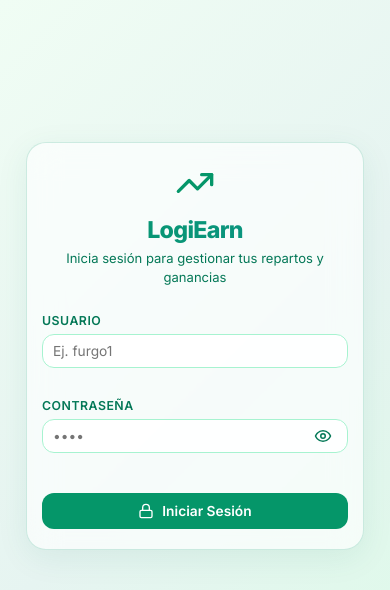
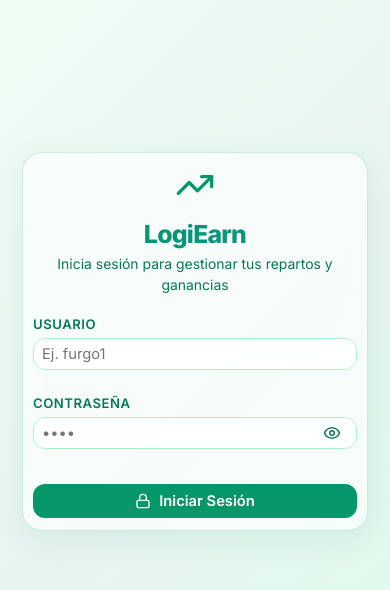
Before and after one commit to Topsecret79/Transmaldo, a React (Vite) app: page / in a window 390 px wide. Shown: the top 590 px of the page. Built offline with nearby package versions, Linux system fonts and the light colour scheme.

Commit message:
EnlargeMobileTextAndMakeContainersAndPaddingsMoreCompact

```diff
--- a/src/index.css
+++ b/src/index.css
@@ -833,20 +833,20 @@ tr:hover td {
 /* ================= DISPOSITIVOS MÓVILES (Optimización de Tamaños) ================= */
 @media (max-width: 768px) {
   html {
-    font-size: 14.5px !important; /* Scales up REM-based elements on mobile */
+    font-size: 15.5px !important; /* Scales up REM-based elements on mobile */
   }
 
   #root {
+    padding: 4px 2px;
+  }
+
+  .glass-panel {
     padding: 8px 6px;
   }
 
-  .glass-panel {
-    padding: 12px 10px;
-  }
-
   .login-form-panel {
-    padding: 20px 15px !important;
-    gap: 15px !important;
+    padding: 12px 10px !important;
+    gap: 10px !important;
   }
 
   .login-title {
@@ -855,17 +855,17 @@ tr:hover td {
 
   h1 {
     font-size: 1.55rem !important;
-    margin-bottom: 10px;
+    margin-bottom: 6px;
   }
 
   h2 {
     font-size: 1.3rem !important;
-    margin-bottom: 8px;
+    margin-bottom: 6px;
   }
 
   h3 {
     font-size: 1.15rem !important;
-    margin-bottom: 6px;
+    margin-bottom: 4px;
   }
 
   p {
@@ -873,22 +873,22 @@ tr:hover td {
   }
 
   .form-input {
-    padding: 8px 10px;
+    padding: 6px 8px;
     font-size: 0.95rem;
   }
 
   .btn {
-    padding: 10px 14px;
+    padding: 8px 12px;
     font-size: 0.95rem;
   }
 
   .btn-small {
-    padding: 4px 8px;
+    padding: 3px 6px;
     font-size: 0.82rem;
   }
 
   .task-item-row {
-    padding: 4px 0;
+    padding: 2px 0;
   }
 
   .task-item-label {
@@ -896,14 +896,14 @@ tr:hover td {
   }
 
   .qty-counter {
-    padding: 2px 4px;
-    gap: 4px;
+    padding: 1px 2px;
+    gap: 3px;
   }
 
   .qty-btn {
-    width: 20px;
-    height: 20px;
-    font-size: 0.9rem;
+    width: 18px;
+    height: 18px;
+    font-size: 0.85rem;
   }
 
   th, td {
@@ -943,6 +943,34 @@ tr:hover td {
   .user-badge {
     padding: 4px 8px;
     font-size: 0.75rem;
+  }
+
+  /* Compact Driver Card / TV selector styles on mobile */
+  .driver-card {
+    padding: 10px 8px !important;
+    margin-bottom: 10px !important;
+    gap: 8px !important;
+  }
+
+  .driver-card-header {
+    padding-bottom: 6px !important;
+  }
+
+  .tv-cards-grid {
+    gap: 8px !important;
+  }
+
+  .tv-size-card {
+    padding: 10px 6px !important;
+    gap: 4px !important;
+  }
+
+  .action-pills {
+    margin-bottom: 10px !important;
+  }
+
+  .action-pill-opt {
+    padding: 6px 8px !important;
   }
 }
 
```
